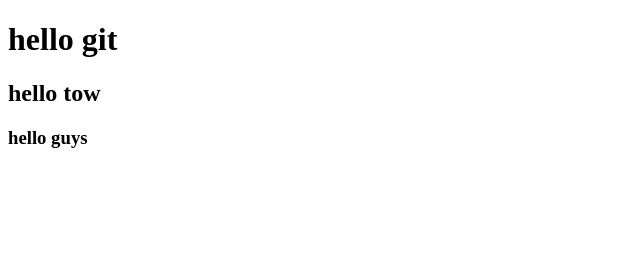
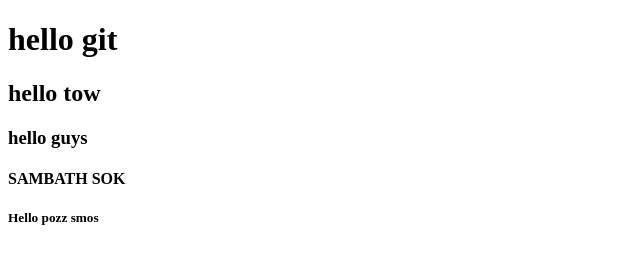
Before and after one commit to chheunseangmeng/reangit-len, a plain HTML site: page index.html in a window 1280 px wide. Shown: the whole page, without its empty margins (0-640 px from the left). Drawn offline with Linux system fonts and the light colour scheme.

Commit message:
add heading4 and heading5

```diff
--- a/index.html
+++ b/index.html
@@ -7,5 +7,7 @@
     <h1>hello git</h1>
     <h2>hello tow</h2>
     <h3>hello guys</h3>
+    <h4>SAMBATH SOK</h4>
+    <h5>Hello pozz smos</h5>
 </body>
 </html>
```
